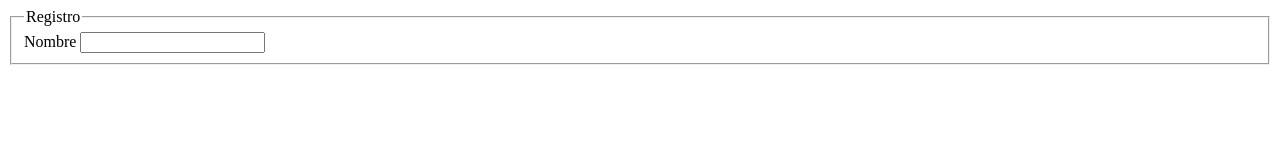
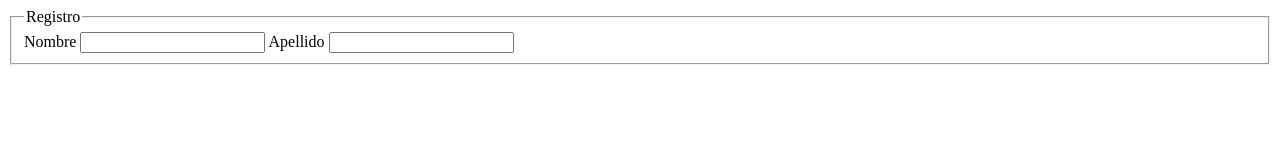
Before and after one commit to Jjohndavidd/proyecto1, a plain HTML site: page index.html in a window 1280 px wide. Drawn offline with Linux system fonts and the light colour scheme.

Commit message:
formulario apellido

```diff
--- a/index.html
+++ b/index.html
@@ -13,6 +13,9 @@
                 <label for="">Nombre
                     <input type="text" required>
                 </label>
+                <label for="">Apellido
+                    <input type="text">
+                </label>
             </fieldset>
         </form>
     </div>
```
